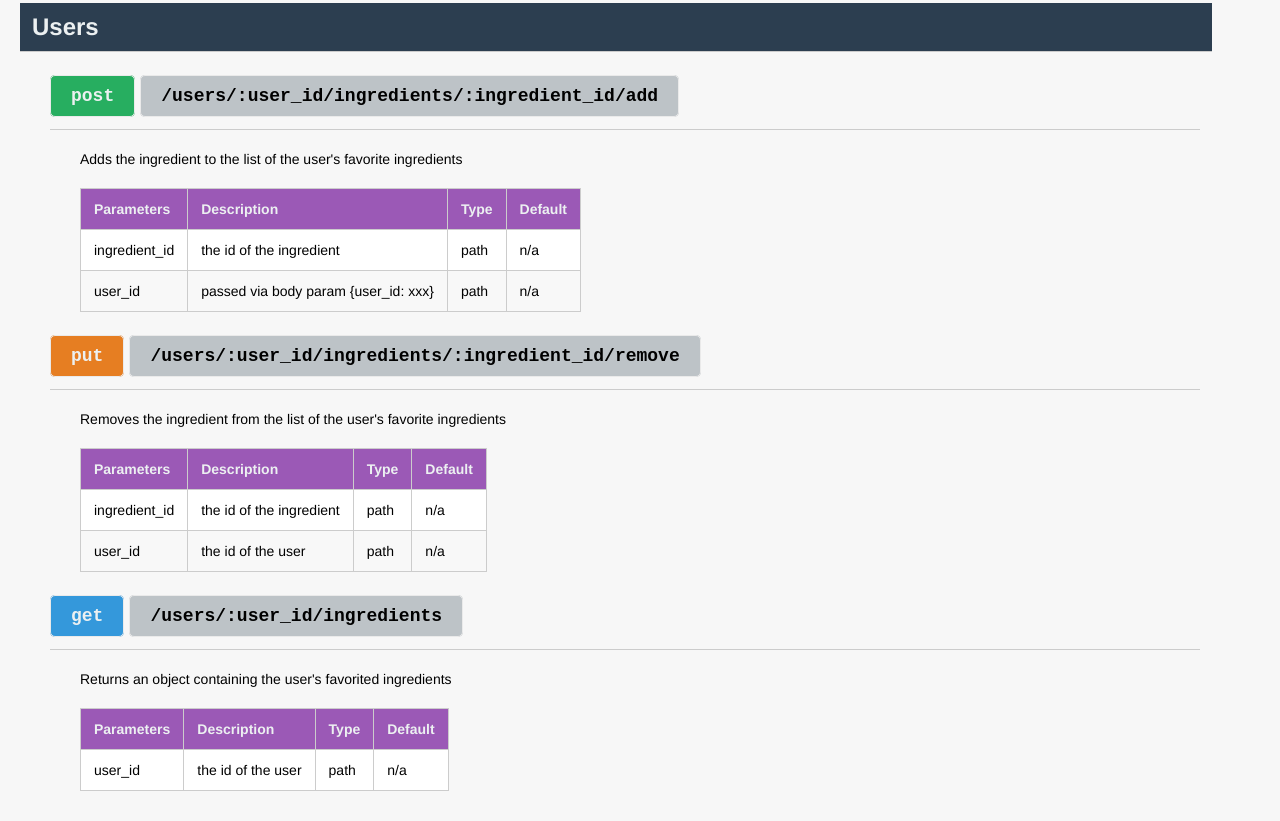
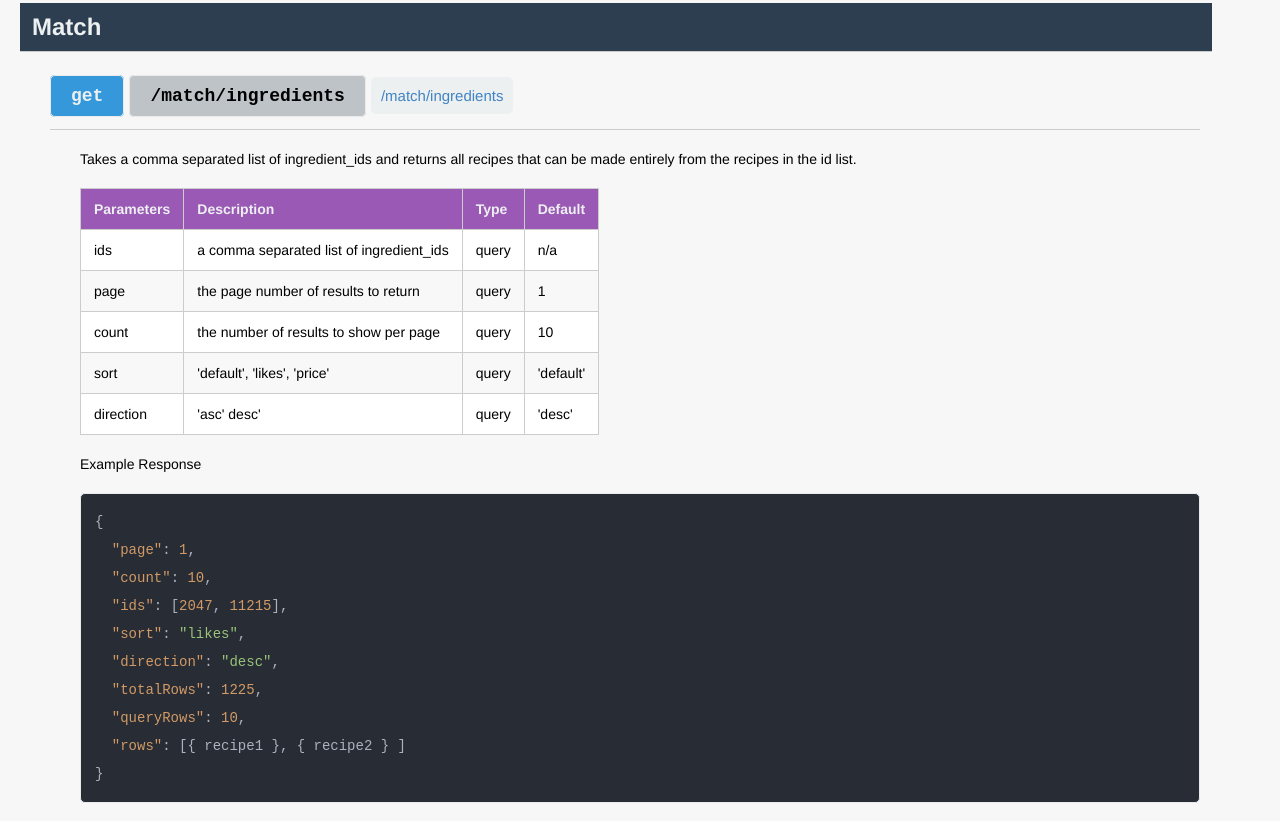
Before and after one commit to hack-curtains/project-gordon-api, a website: page docs/index.html in a window 1280 px wide. Shown: the part 8819-9640 px from the top of the page. Drawn offline with Linux system fonts and the light colour scheme.

Commit message:
added exact match search

```diff
--- a/controllers/search.js
+++ b/controllers/search.js
@@ -34,6 +34,9 @@ module.exports.searchTags = async (req, res) => {
   }
 };
 
+/******************************
+ * Search General
+ *****************************/
 module.exports.search = async (req, res) => {
   try {
     const page = parseInt(req.query.page || 1);
--- a/docs/index.html
+++ b/docs/index.html
@@ -571,6 +571,67 @@ for queries without text lookups.</p>
   <span class="hljs-attr">&quot;rows&quot;</span><span class="hljs-punctuation">:</span> <span class="hljs-punctuation">[</span><span class="hljs-punctuation">{</span> recipe1 <span class="hljs-punctuation">}</span><span class="hljs-punctuation">,</span> <span class="hljs-punctuation">{</span> recipe2 <span class="hljs-punctuation">}</span> <span class="hljs-punctuation">]</span>
 <span class="hljs-punctuation">}</span>
 </code></pre>
+<h2 id='search'>Match</h2>
+<h3>
+  <code style='background-color: #3498db; color: #ecf0f1'>get</code>
+  <code style='background-color: #bdc3c7'>/match/ingredients</code>
+  <a href='match/ingredients/?ids=1,2,3,4,5,6,7,8,9,10,11,12,13,14,15,16' target="_blank">/match/ingredients</a>
+</h3>
+
+<p>Takes a comma separated list of ingredient_ids and returns all recipes that can be
+made entirely from the recipes in the id list.</p>
+<table>
+<thead>
+<tr>
+<th>Parameters</th>
+<th>Description</th>
+<th>Type</th>
+<th>Default</th>
+</tr>
+</thead>
+<tbody><tr>
+<td>ids</td>
+<td>a comma separated list of ingredient_ids</td>
+<td>query</td>
+<td>n/a</td>
+</tr>
+<tr>
+<td>page</td>
+<td>the page number of results to return</td>
+<td>query</td>
+<td>1</td>
+</tr>
+<tr>
+<td>count</td>
+<td>the number of results to show per page</td>
+<td>query</td>
+<td>10</td>
+</tr>
+<tr>
+<td>sort</td>
+<td>&#39;default&#39;, &#39;likes&#39;, &#39;price&#39;</td>
+<td>query</td>
+<td>&#39;default&#39;</td>
+</tr>
+<tr>
+<td>direction</td>
+<td>&#39;asc&#39; desc&#39;</td>
+<td>query</td>
+<td>&#39;desc&#39;</td>
+</tr>
+</tbody></table>
+<p>Example Response</p>
+<pre><code class="hljs language-json"><span class="hljs-punctuation">{</span>
+  <span class="hljs-attr">&quot;page&quot;</span><span class="hljs-punctuation">:</span> <span class="hljs-number">1</span><span class="hljs-punctuation">,</span>
+  <span class="hljs-attr">&quot;count&quot;</span><span class="hljs-punctuation">:</span> <span class="hljs-number">10</span><span class="hljs-punctuation">,</span>
+  <span class="hljs-attr">&quot;ids&quot;</span><span class="hljs-punctuation">:</span> <span class="hljs-punctuation">[</span><span class="hljs-number">2047</span><span class="hljs-punctuation">,</span> <span class="hljs-number">11215</span><span class="hljs-punctuation">]</span><span class="hljs-punctuation">,</span>
+  <span class="hljs-attr">&quot;sort&quot;</span><span class="hljs-punctuation">:</span> <span class="hljs-string">&quot;likes&quot;</span><span class="hljs-punctuation">,</span>
+  <span class="hljs-attr">&quot;direction&quot;</span><span class="hljs-punctuation">:</span> <span class="hljs-string">&quot;desc&quot;</span><span class="hljs-punctuation">,</span>
+  <span class="hljs-attr">&quot;totalRows&quot;</span><span class="hljs-punctuation">:</span> <span class="hljs-number">1225</span><span class="hljs-punctuation">,</span>
+  <span class="hljs-attr">&quot;queryRows&quot;</span><span class="hljs-punctuation">:</span> <span class="hljs-number">10</span><span class="hljs-punctuation">,</span>
+  <span class="hljs-attr">&quot;rows&quot;</span><span class="hljs-punctuation">:</span> <span class="hljs-punctuation">[</span><span class="hljs-punctuation">{</span> recipe1 <span class="hljs-punctuation">}</span><span class="hljs-punctuation">,</span> <span class="hljs-punctuation">{</span> recipe2 <span class="hljs-punctuation">}</span> <span class="hljs-punctuation">]</span>
+<span class="hljs-punctuation">}</span>
+</code></pre>
 <h2 id='users'>Users</h2>
 <h3>
   <code style='background-color: #27ae60; color: #ecf0f1'>post</code>
--- a/server/app.js
+++ b/server/app.js
@@ -9,20 +9,22 @@ const searchController = require('../controllers/search.js');
 const filterController = require('../controllers/filter.js');
 const usersController = require('../controllers/users.js');
 const logsController = require('../controllers/logs.js');
+const matchController = require('../controllers/match.js');
 const cache = require('./cache.js');
 const logger = require('./logger.js');
-
 const app = express();
 
 // Middleware
 app.use(cors());
 app.use(express.json());
 
+//only cache and log in production
 if (process.env.NODE_ENV === 'prod') {
   app.use(/\/((?!logs).)*/, logger);
   app.use(cache);
 }
 
+//static logs
 app.use(express.static('docs'));
 
 // Recipe Routes
@@ -36,6 +38,7 @@ app.get('/search', searchController.search);
 app.get('/filter/ingredients', filterController.filterIngredients);
 app.get('/filter/tags', filterController.filterTags);
 app.get('/filter', filterController.filter);
+app.get('/match/ingredients', matchController.matchIngredients);
 
 // User Routes
 app.post('/users/:user_id/ingredients/:ingredient_id/add', usersController.addIngredient);
```
Also changed, not shown: controllers/match.js (added, +21 -0 lines), docs/SPEC.md (+33 -0 lines), models/recipes.js (+35 -5 lines), test/match.test.js (added, +41 -0 lines), test/users_ingredients.test.js (+1 -1 lines), test/users_recipes.test.js (+4 -2 lines).
